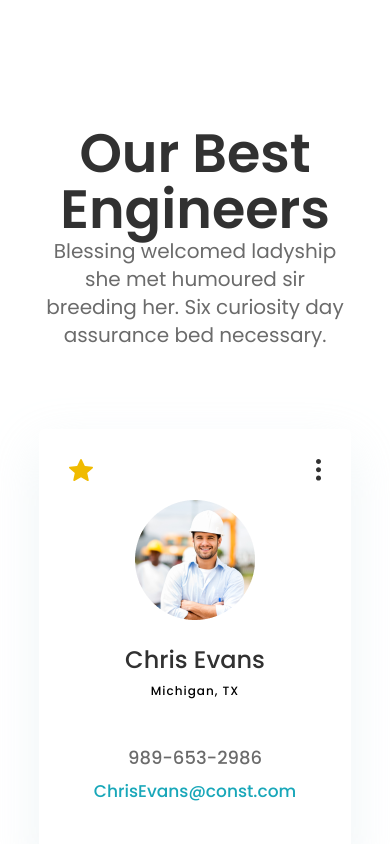
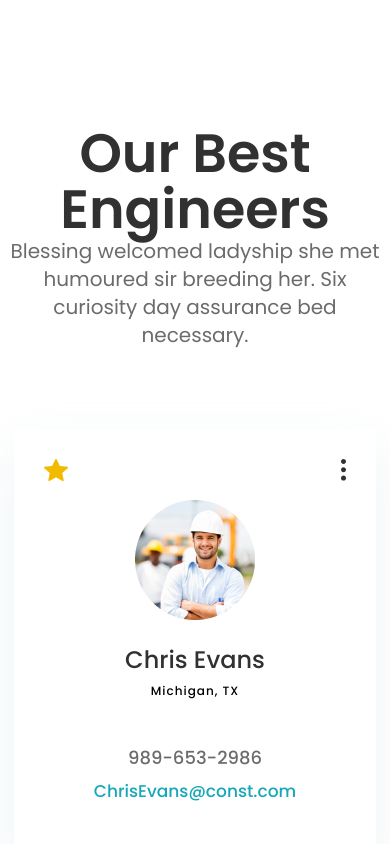
Before and after one commit to lonesahilnazir/ctn, a React (Create React App) app: page / in a window 390 px wide. Shown: the part 3340-4184 px from the top of the page. Built offline with nearby package versions, Linux system fonts and the light colour scheme.

Commit message:
ourTeam responsive.

```diff
--- a/src/containers/ourTeam/ourteam.css
+++ b/src/containers/ourTeam/ourteam.css
@@ -1,5 +1,5 @@
 .ourteam{
-    width: 80%;
+    max-width: 1300px;
     margin: 140px auto;
     display: flex;
     flex-direction: column;
```
